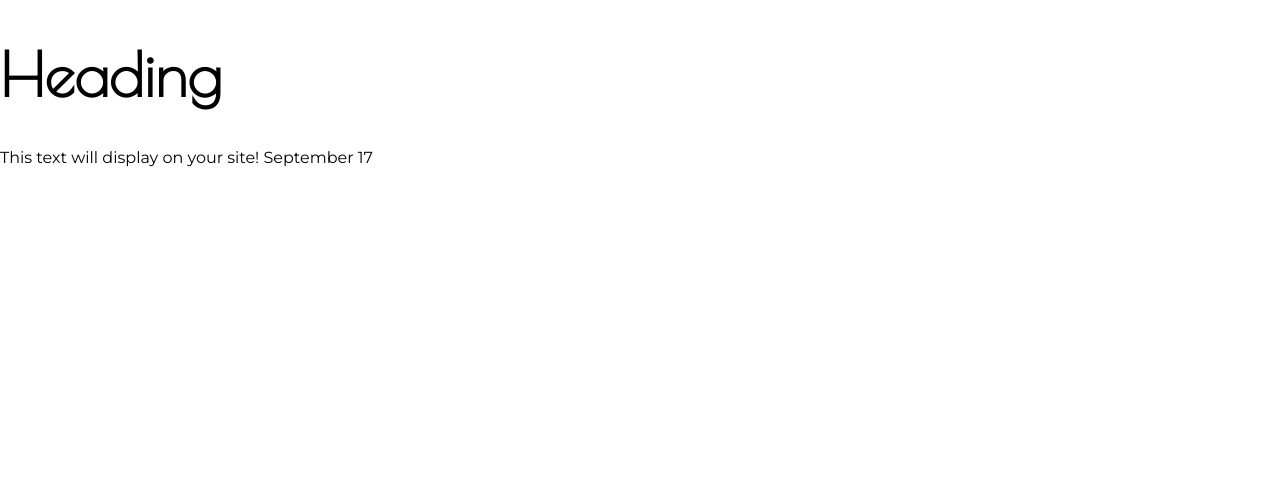
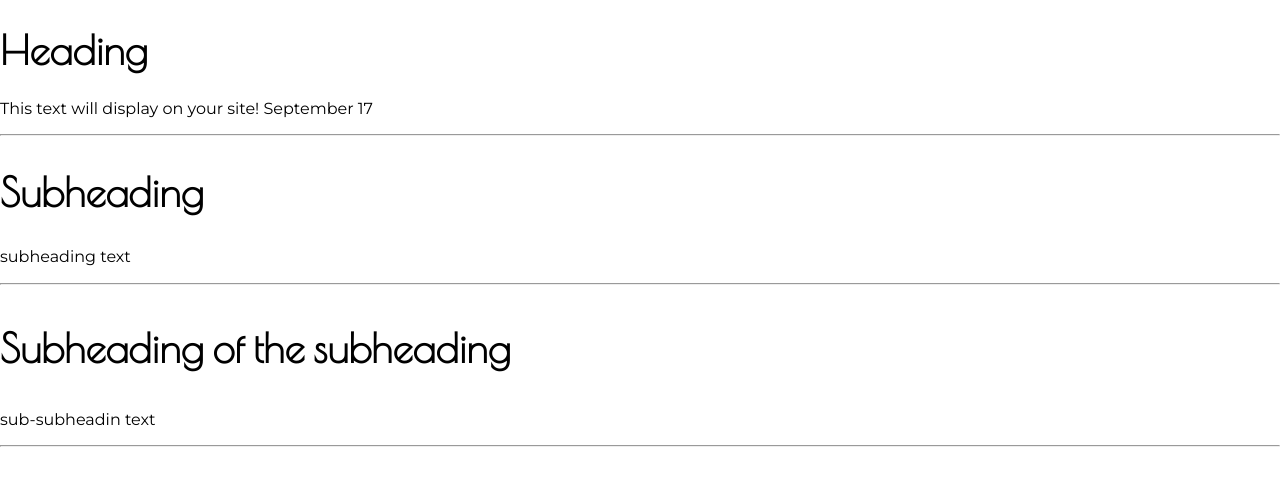
Before and after one commit to Dylan1217/project-1, a plain HTML site: page index.html in a window 1280 px wide. Drawn offline with nearby package versions, Linux system fonts and the light colour scheme.

Commit message:
added subheadings

```diff
--- a/css/main.css
+++ b/css/main.css
@@ -12,7 +12,7 @@ body {
 h1, h2, h3, h4, h5, h6 {
     font-family: "Poiret One", sans-serif;
     font-weight: 1000;
-    font-size: 60px;
+    font-size: 40px;
 }
 
 /*
--- a/index.html
+++ b/index.html
@@ -30,6 +30,16 @@
   <!-- Place your site's HTML here -->
   <h1>Heading</h1>
   <p>This text will display on your site! September 17</p>
+  <hr>
+
+  <h2>Subheading</h2>
+  <p>subheading text</p>
+  <hr>
+
+  <h3>Subheading of the subheading</h3>
+  <p>sub-subheadin text</p>
+  <hr>
+
   <script src="js/main.js"></script>
 </body>
 
```
